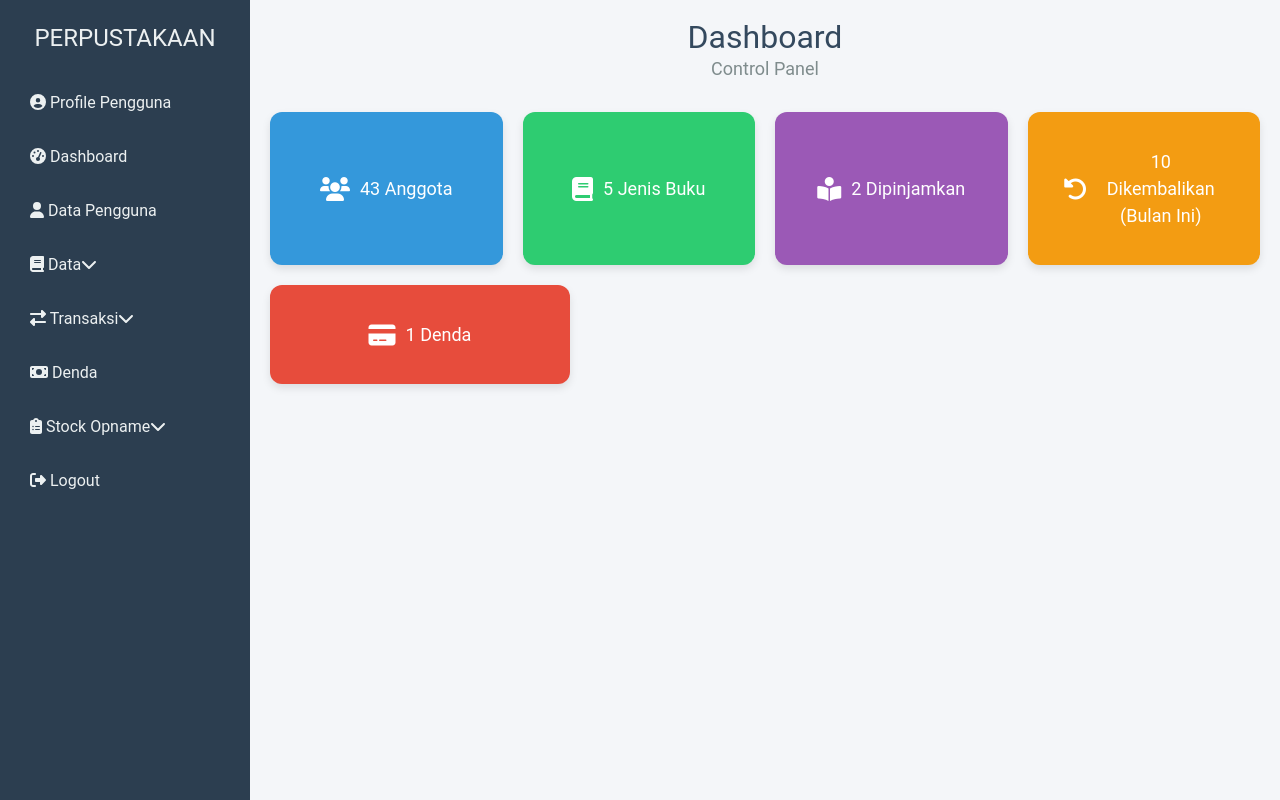
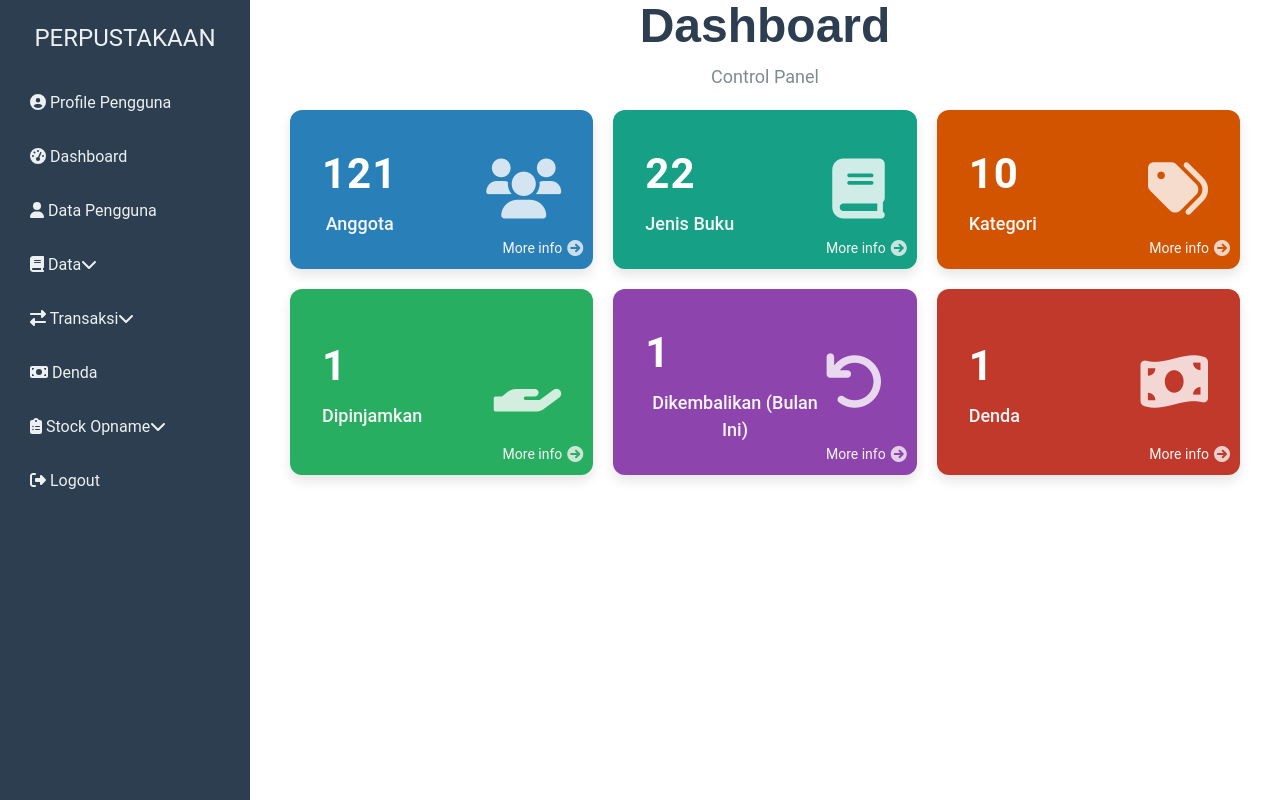
Before and after one commit to proyek-uas-arsitektur-sistem-perpus/proyek-sistem-perpus, a React (Vite) app in the folder frontend/: page /dashboard in a window 1280 px wide. Built offline with nearby package versions, Linux system fonts and the light colour scheme.

Commit message:
Ubah dashboard

```diff
--- a/frontend/src/pages/Dashboard.css
+++ b/frontend/src/pages/Dashboard.css
@@ -1,132 +1,103 @@
-.dashboard {
-  margin-left: 250px; /* Menyesuaikan dengan lebar sidebar */
-  padding: 20px;
-  background-color: #f4f6f9;
-  min-height: 100vh;
-  box-sizing: border-box;
-}
-
-.dashboard-header {
-  margin-bottom: 30px;
-  text-align: center;
+.dashboard-cards {
+  display: grid;
+  grid-template-columns: repeat(auto-fit, minmax(250px, 1fr)); /* Lebar minimum kartu 250px */
+  gap: 20px;
+  max-width: 1200px; /* Membatasi lebar maksimal kontainer */
+  margin: 0 auto; /* Membuat tampilan terpusat */
+  padding-left: 250px; /* Memberikan ruang ekstra agar tidak terlalu dekat dengan sidebar */
 }
 
 .dashboard-header h1 {
-  font-size: 32px;
-  margin: 0;
-  color: #34495e;
+  font-size: 48px;
+  font-family: "Poppins", Arial, Helvetica, sans-serif; /* Font estetis */
+  font-weight: 700;
+  color: #2c3e50;
+  margin-bottom: 10px;
+  padding-left: 250px;
 }
 
 .dashboard-header p {
   font-size: 18px;
   color: #7f8c8d;
-}
-
-.dashboard-cards {
-  display: flex;
-  gap: 20px;
-  margin-bottom: 20px;
-  flex-wrap: wrap; /* Agar kartu tidak melampaui lebar layar */
+  font-family: "Roboto", sans-serif;
+  padding-left: 250px;
 }
 
 .card {
-  flex: 1;
-  min-width: 200px; /* Menjamin lebar kartu lebih besar */
-  max-width: 300px; /* Batasi agar kartu tidak terlalu lebar */
-  padding: 20px;
+  position: relative;
   color: #fff;
-  border-radius: 12px; /* Sudut lebih bulat */
-  text-align: center;
+  padding: 20px 30px;
+  border-radius: 12px; /* Sudut kartu lebih bulat */
+  box-shadow: 0 6px 12px rgba(0, 0, 0, 0.1);
+  display: flex;
+  align-items: center;
+  justify-content: space-between; /* Membuat ikon di kanan dan teks di kiri */
+  transition: transform 0.2s, box-shadow 0.2s; /* Animasi untuk hover */
+}
+
+.card:hover {
+  transform: translateY(-5px); /* Kartu akan terangkat saat hover */
+  box-shadow: 0 8px 20px rgba(0, 0, 0, 0.2);
+}
+
+.card-content {
+  text-align: left;
+}
+
+.card-content h3 {
+  font-size: 42px;
+  margin: 0;
+  font-weight: bold;
+  letter-spacing: 1px;
+}
+
+.card-content p {
   font-size: 18px;
-  box-shadow: 0 4px 8px rgba(0, 0, 0, 0.1);
-  display: flex;
-  justify-content: center;
-  align-items: center;
-  gap: 10px; /* Memberikan ruang antara teks dan ikon */
+  margin: 5px 0 0;
+  color: #f5f5f5;
+  font-weight: 500;
 }
 
 .card i {
-  font-size: 24px; /* Ukuran ikon */
+  font-size: 60px; /* Ukuran ikon besar */
+  opacity: 0.8; /* Transparansi untuk efek elegan */
 }
 
 .card.blue {
-  background-color: #3498db;
+  background-color: #2980b9;
+}
+
+.card.teal {
+  background-color: #16a085;
+}
+
+.card.orange {
+  background-color: #d35400;
 }
 
 .card.green {
-  background-color: #2ecc71;
+  background-color: #27ae60;
 }
 
 .card.purple {
-  background-color: #9b59b6;
-}
-
-.card.orange {
-  background-color: #f39c12;
+  background-color: #8e44ad;
 }
 
 .card.red {
-  background-color: #e74c3c;
+  background-color: #c0392b;
 }
 
-.chart-section {
-  background-color: #fff;
-  border-radius: 12px;
-  padding: 30px;
-  box-shadow: 0 4px 8px rgba(0, 0, 0, 0.1);
-  margin-top: 30px;
+.card-footer {
+  position: absolute;
+  bottom: 10px;
+  right: 10px;
+  font-size: 14px;
+  display: flex;
+  align-items: center;
+  gap: 5px;
+  color: #f5f5f5;
 }
 
-.chart-section h2 {
-  margin-top: 0;
-  text-align: center;
-  font-size: 24px;
-  color: #34495e;
+.card-footer i {
+  font-size: 16px;
 }
-
-.chart-section select,
-.chart-section button {
-  margin: 10px 0;
-  padding: 10px;
-  font-size: 16px;
-  border-radius: 6px;
-  border: 1px solid #ccc;
-  cursor: pointer;
-}
-
-.chart {
-  margin-top: 20px;
-  height: 250px;
-  background-color: #ecf0f1;
-  display: flex;
-  align-items: center;
-  justify-content: center;
-  border-radius: 6px;
-}
-
-/* Responsif: Agar tampilan lebih baik di perangkat mobile */
-@media (max-width: 768px) {
-  .dashboard-cards {
-    flex-direction: column;
-    gap: 15px;
-  }
-
-  .card {
-    min-width: 100%;
-    max-width: 100%;
-  }
-}
-
-/* Styling untuk link profile di dashboard */
-.profile-link {
-  position: absolute;
-  top: 20px;
-  right: 20px;
-  cursor: pointer;
-}
-
-.profile-link .profile-image img {
-  border-radius: 50%;
-  width: 40px;
-  height: 40px;
-}
--- a/frontend/src/pages/Dashboard.jsx
+++ b/frontend/src/pages/Dashboard.jsx
@@ -15,36 +15,72 @@ const Dashboard = () => {
           <p>Control Panel</p> {/* Deskripsi singkat tentang dashboard */}
         </header>
 
-        {/* Bagian kartu informasi */}
+        {/* Bagian Cards */}
         <div className="dashboard-cards">
-          {/* Kartu untuk jumlah anggota */}
           <div className="card blue">
-            <i className="fas fa-users"></i> {/* Ikon pengguna (Anggota) */}
-            43 Anggota
+            <div className="card-content">
+              <h3>121</h3>
+              <p>Anggota</p>
+            </div>
+            <i className="fas fa-users card-icon"></i> {/* Ikon Anggota */}
+            <div className="card-footer">
+              <span>More info</span> <i className="fas fa-arrow-circle-right"></i>
+            </div>
           </div>
 
-          {/* Kartu untuk jenis buku */}
-          <div className="card green">
-            <i className="fas fa-book"></i> {/* Ikon buku (Jenis Buku) */}
-            5 Jenis Buku
+          <div className="card teal">
+            <div className="card-content">
+              <h3>22</h3>
+              <p>Jenis Buku</p>
+            </div>
+            <i className="fas fa-book card-icon"></i> {/* Ikon Buku */}
+            <div className="card-footer">
+              <span>More info</span> <i className="fas fa-arrow-circle-right"></i>
+            </div>
           </div>
 
-          {/* Kartu untuk jumlah buku yang dipinjamkan */}
-          <div className="card purple">
-            <i className="fas fa-book-reader"></i> {/* Ikon buku yang dipinjam */}
-            2 Dipinjamkan
+          <div className="card orange">
+            <div className="card-content">
+              <h3>10</h3>
+              <p>Kategori</p>
+            </div>
+            <i className="fas fa-tags card-icon"></i> {/* Ikon Kategori */}
+            <div className="card-footer">
+              <span>More info</span> <i className="fas fa-arrow-circle-right"></i>
+            </div>
           </div>
 
-          {/* Kartu untuk jumlah buku yang dikembalikan bulan ini */}
-          <div className="card orange">
-            <i className="fas fa-undo-alt"></i> {/* Ikon pengembalian buku */}
-            10 Dikembalikan (Bulan Ini)
+          <div className="card green">
+            <div className="card-content">
+              <h3>1</h3>
+              <p>Dipinjamkan</p>
+            </div>
+            <i className="fas fa-hand-holding card-icon"></i> {/* Ikon Dipinjam */}
+            <div className="card-footer">
+              <span>More info</span> <i className="fas fa-arrow-circle-right"></i>
+            </div>
           </div>
 
-          {/* Kartu untuk jumlah denda yang belum dibayar */}
+          <div className="card purple">
+            <div className="card-content">
+              <h3>1</h3>
+              <p>Dikembalikan (Bulan Ini)</p>
+            </div>
+            <i className="fas fa-undo card-icon"></i> {/* Ikon Dikembalikan */}
+            <div className="card-footer">
+              <span>More info</span> <i className="fas fa-arrow-circle-right"></i>
+            </div>
+          </div>
+
           <div className="card red">
-            <i className="fas fa-credit-card"></i> {/* Ikon denda */}
-            1 Denda
+            <div className="card-content">
+              <h3>1</h3>
+              <p>Denda</p>
+            </div>
+            <i className="fas fa-money-bill-wave card-icon"></i> {/* Ikon Denda */}
+            <div className="card-footer">
+              <span>More info</span> <i className="fas fa-arrow-circle-right"></i>
+            </div>
           </div>
         </div>
       </div>
```
